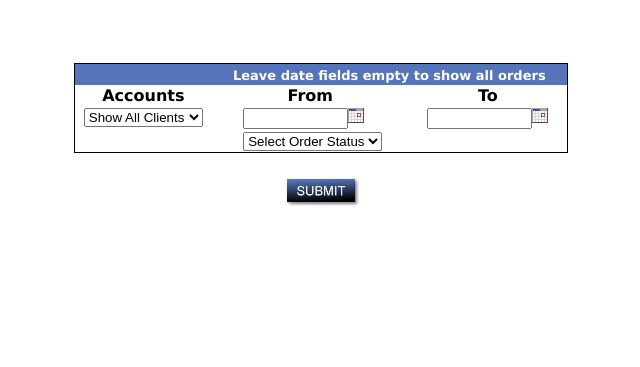
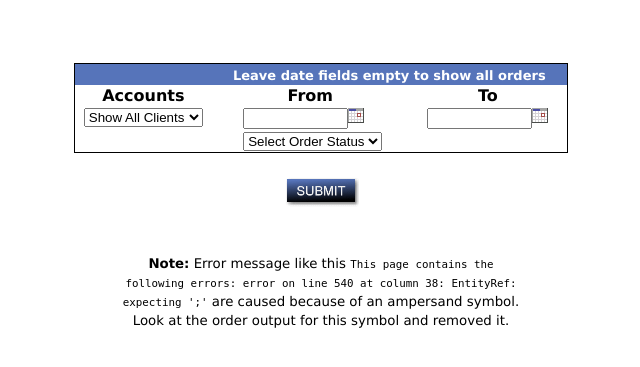
Before and after one commit to JoeyJGarcia/KDS2002, a PHP site: page /kds/download_orders_onefile.php?action=1 in a window 1280 px wide. Shown: the part 119-486 px from the top of the page, without its empty margins (319-959 px from the left). Run offline with PHP 8.4, Linux system fonts and the light colour scheme; the visitor is signed in with stand-in values (Sample User, id 1); data that the repository does not hold is empty.

Commit message:
Changes to catch when an ampersand is in a text field, also now the bulk orders won't put the GN or FT in from of the order number

```diff
--- a/download_orders_onefile.php
+++ b/download_orders_onefile.php
@@ -178,7 +178,11 @@ cal2TO.year_scroll = false;
 cal2TO.time_comp = false;
 //-->
 </script>
-
+<br><br>
+<div style="width: 400px; text-align:center; margin: 0 auto;">
+<small><strong>Note:</strong> Error message like this <code>This page contains the following errors:
+error on line 540 at column 38: EntityRef: expecting ';'</code>  are  caused because of an ampersand symbol.  Look at the order output for this symbol and removed it.</small>
+</div>
 <?php
 //*************************************************************************
 //**************************** MAIN MENU - End **************************
--- a/includes/clsOrders.php
+++ b/includes/clsOrders.php
@@ -307,21 +307,21 @@
     "\t<REQUIRED_DATE>". $this->getOrderDate() ."</REQUIRED_DATE>\n".
     "\t<SHIP_NAME><![CDATA[". $this->getCustomerName() ."]]></SHIP_NAME>\n".
     "\t<SHIP_ADDRESS1><![CDATA[". $this->getAddress1() ."]]></SHIP_ADDRESS1>\n".
-    "\t<SHIP_ADDRESS2>". $this->getAddress2() ."</SHIP_ADDRESS2>\n".
-    "\t<INTL_PHONE>". $this->getIntlPhone() ."</INTL_PHONE>\n".
-    "\t<SHIP_CITY>". $this->getCity() ."</SHIP_CITY>\n".
-    "\t<SHIP_STATE>". $this->getState() ."</SHIP_STATE>\n".
+    "\t<SHIP_ADDRESS2><![CDATA[". $this->getAddress2() ."]]></SHIP_ADDRESS2>\n".
+    "\t<INTL_PHONE><![CDATA[". $this->getIntlPhone() ."]]></INTL_PHONE>\n".
+    "\t<SHIP_CITY><![CDATA[". $this->getCity() ."]]></SHIP_CITY>\n".
+    "\t<SHIP_STATE><![CDATA[". $this->getState() ."]]></SHIP_STATE>\n".
     "\t<SHIP_COUNTRY><![CDATA[". $this->getCountry() ."]]></SHIP_COUNTRY>\n".
     "\t<SHIP_COUNTRY_NUMBER><![CDATA[". $this->getCountryNumber() ."]]></SHIP_COUNTRY_NUMBER>\n".
     "\t<SHIP_ZIP>". $this->getZipcode() ."</SHIP_ZIP>\n".
-    "\t<EMAIL>". $this->getClientEmail() ."</EMAIL>\n".
+    "\t<EMAIL><![CDATA[". $this->getClientEmail() ."]]></EMAIL>\n".
     "\t<ORDER_DATE>". $this->getOrderDate() ."</ORDER_DATE>\n".
     "\t<CANCEL_DATE>". $this->getOrderDate() ."</CANCEL_DATE>\n".
-    "\t<SHIPPING>". $this->getShippingMethod() ."</SHIPPING>\n".
+    "\t<SHIPPING><![CDATA[". $this->getShippingMethod() ."]]></SHIPPING>\n".
     "\t<PAYMENT_METHOD>". $this->getPaymentMethod() ."</PAYMENT_METHOD>\n".
     "\t<COMMENTS><![CDATA[". $this->getComments() ."]]></COMMENTS>\n".
     "\t<REP_ID>". $this->getRepID() ."</REP_ID>\n".
-    "\t<PO_NUMBER>". $this->getPONumber() ."</PO_NUMBER>\n".
+    "\t<PO_NUMBER><![CDATA[". $this->getPONumber() ."]]></PO_NUMBER>\n".
     "\t<DROP_SHIP_ID>". $this->getDropShipID() ."</DROP_SHIP_ID>\n".
     "\t<SHIP_ID>". $this->getAccountNumber() ."</SHIP_ID>\n".
     "\t<CONSUMER></CONSUMER>\n".
```
Also changed, not shown: 1 other file. Lines whose indentation alone changed are shown as unchanged.
